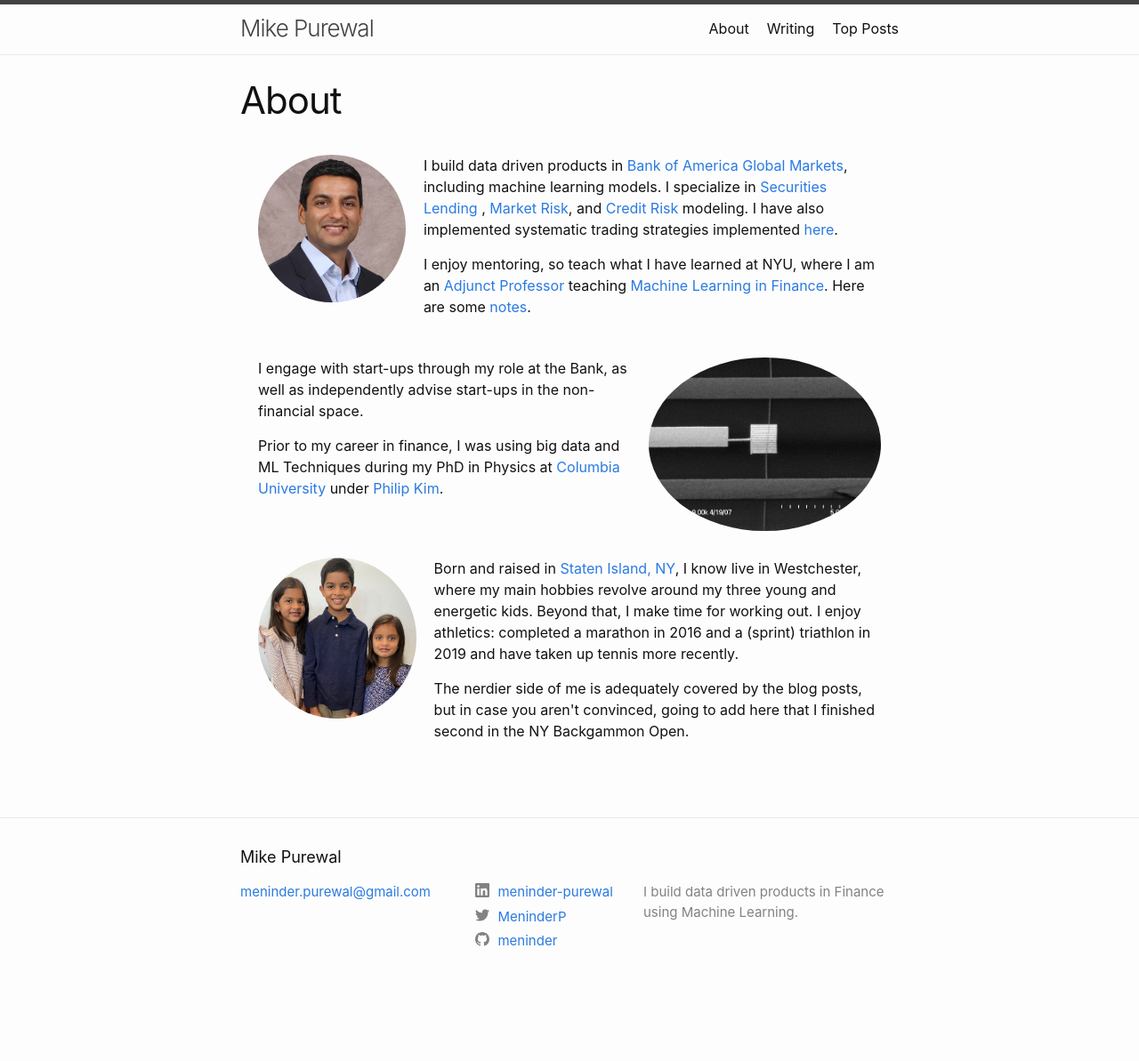
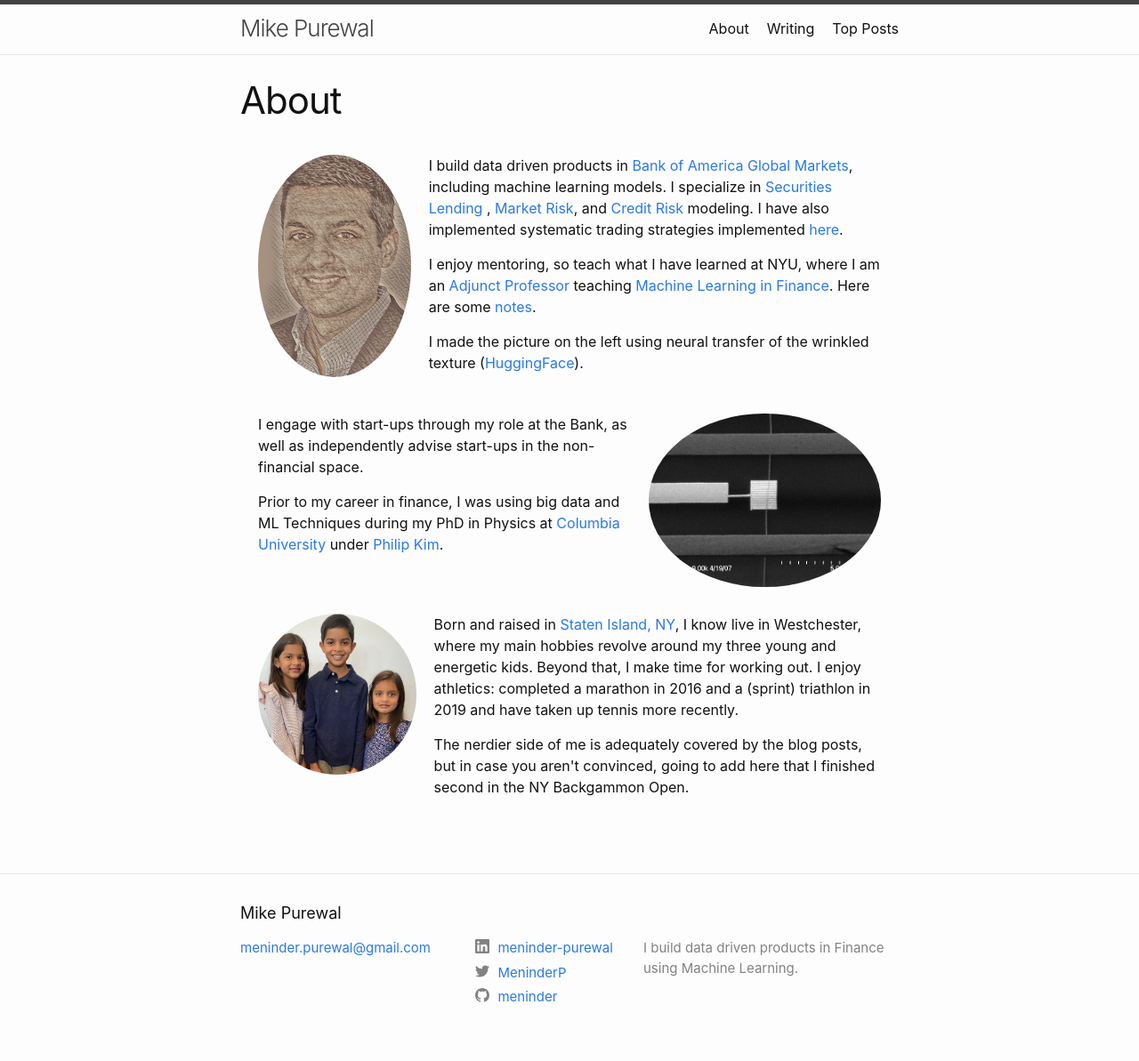
Before and after one commit to meninder/amplify-website, a Jekyll site: the page built from about.html, in a window 1280 px wide. Shown: the whole page at 89% size. Built offline with Jekyll 4.4.1, drawn with Linux system fonts in a browser that asks for light colours; before the commit the page ends 1130 px from its top, so only the background shows below that.

Commit message:
added picture using neural transfer

```diff
--- a/about.html
+++ b/about.html
@@ -7,7 +7,8 @@ order: 1
 
 <div class="row about-container" style="display: flex">
     <div class="about-container-div">
-        <img class="rounded-circle avatar" itemprop="photo" alt="Mike Purewal" src="/assets/img/mpurewal.jpg" loading="lazy">
+        <img class="rounded-circle avatar" itemprop="photo" alt="Mike Purewal" src="/assets/img/MPurewal_wrinkled.png"
+             loading="lazy">
     </div>
 
     <div itemscope itemtype="http://data-vocabulary.org/Person" class="about-container-div">
@@ -23,6 +24,9 @@ order: 1
             <a href="https://engineering.nyu.edu/faculty/meninder-purewal">Adjunct Professor</a> teaching
             <a href="https://engineering.nyu.edu/academics/departments/finance-and-risk-engineering/fre-course-listings">Machine Learning in Finance</a>.  Here are some
             <a href="#">notes</a>.</p>
+
+        <p>I made the picture on the left using neural transfer of the wrinkled texture (<a
+                href="https://huggingface.co/spaces/aravinds1811/neural-style-transfer">HuggingFace</a>).</p>
     </div>
 </div>
 
```
Also changed, not shown: assets/img/MPurewal_wrinkled.png (added).
